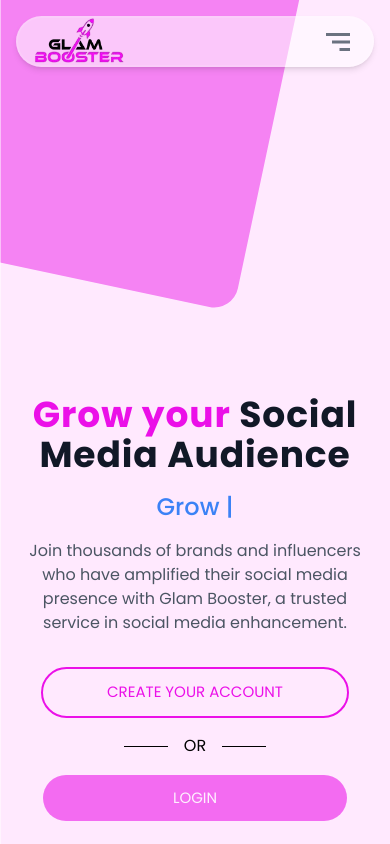
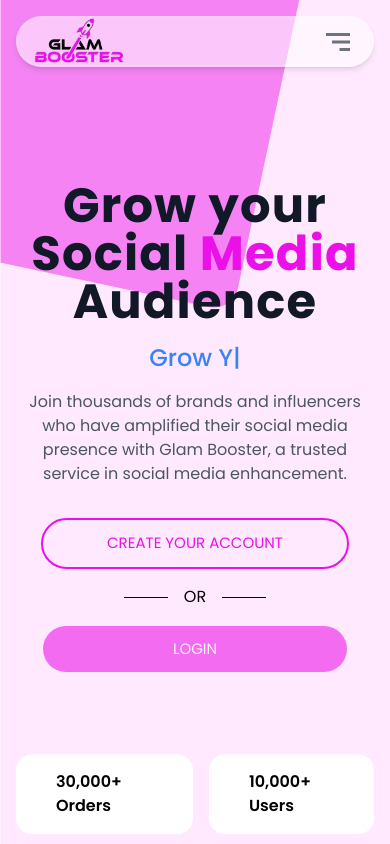
Before and after one commit to Victex4/gkam, a React (Vite) app: page / in a window 390 px wide. Shown: the top 844 px of the page. Built offline with nearby package versions, Linux system fonts and the light colour scheme.

Commit message:
initial commit

```diff
--- a/src/components/HeroContent.jsx
+++ b/src/components/HeroContent.jsx
@@ -6,6 +6,7 @@ import { ReactTyped } from "react-typed";
 const HeroContent = ({ variants }) => {
   return (
     <motion.div variants={variants} className='md:text-left text-center md:max-w-72 lg:max-w-lg'>
+      <div className='hidden md:block'>
       <h2 className='mt-4 text-4xl text-[#EB10E8] py-4 font-bold tracking-wide md:text-5xl lg:mt-8 lg:text-5xl'>
         Grow your <span className='text-gray-900'>Social Media Audience</span>
           </h2>
@@ -25,6 +26,28 @@ const HeroContent = ({ variants }) => {
           <p className='text-gray-600 text-center md:text-left mt-4 md:text-lg pb-4 md:pb-0'>
             Join thousands of brands and influencers who have amplified their social media presence with Glam Booster, a trusted service in social media enhancement.
           </p>
+      </div>
+      <div className='block md:hidden'>
+      <h2 className='mt-4 text-5xl text-gray-900 py-4 font-bold tracking-wide md:text-6xl lg:mt-8 lg:text-5xl'>
+        Grow your Social<span className='text-[#EB10E8]'> Media </span> Audience
+          </h2>
+          <p className='text-2xl font-medium text-blue-500'>
+          <ReactTyped
+          strings={[
+            "Grow Your Social Media Audience",
+            "Boost Your Social Media Impact.",
+            "Grow digital reach.",
+          ]}
+          typeSpeed={70}
+          backSpeed={90}
+          loop
+        >
+        </ReactTyped>
+          </p>
+          <p className='text-gray-600 text-center md:text-left mt-4 md:text-lg pb-4 md:pb-0'>
+            Join thousands of brands and influencers who have amplified their social media presence with Glam Booster, a trusted service in social media enhancement.
+          </p>
+      </div>
     </motion.div>
   )
 }
--- a/src/section/Hero.jsx
+++ b/src/section/Hero.jsx
@@ -58,7 +58,7 @@ const Hero = ({ menuOpen }) => {
       <div className='md:h-[700px] h-[700px] w-[400px] md:w-[700px] bg-[#F583F3] absolute -top-1/2 right-20 md:right-0 rounded-3xl rotate-12 md:rotate-45 -z-9'>
 
       </div>
-        <div className='relative flex md:h-screen mt-[363px] flex-col-reverse items-center md:flex-row '>
+        <div className='relative flex md:h-screen mt-[150px] flex-col-reverse items-center md:flex-row '>
             {/* Hero Content */}
                 <HeroContent variants={contentVariants}/>
 
```
Lines whose indentation alone changed are shown as unchanged.
